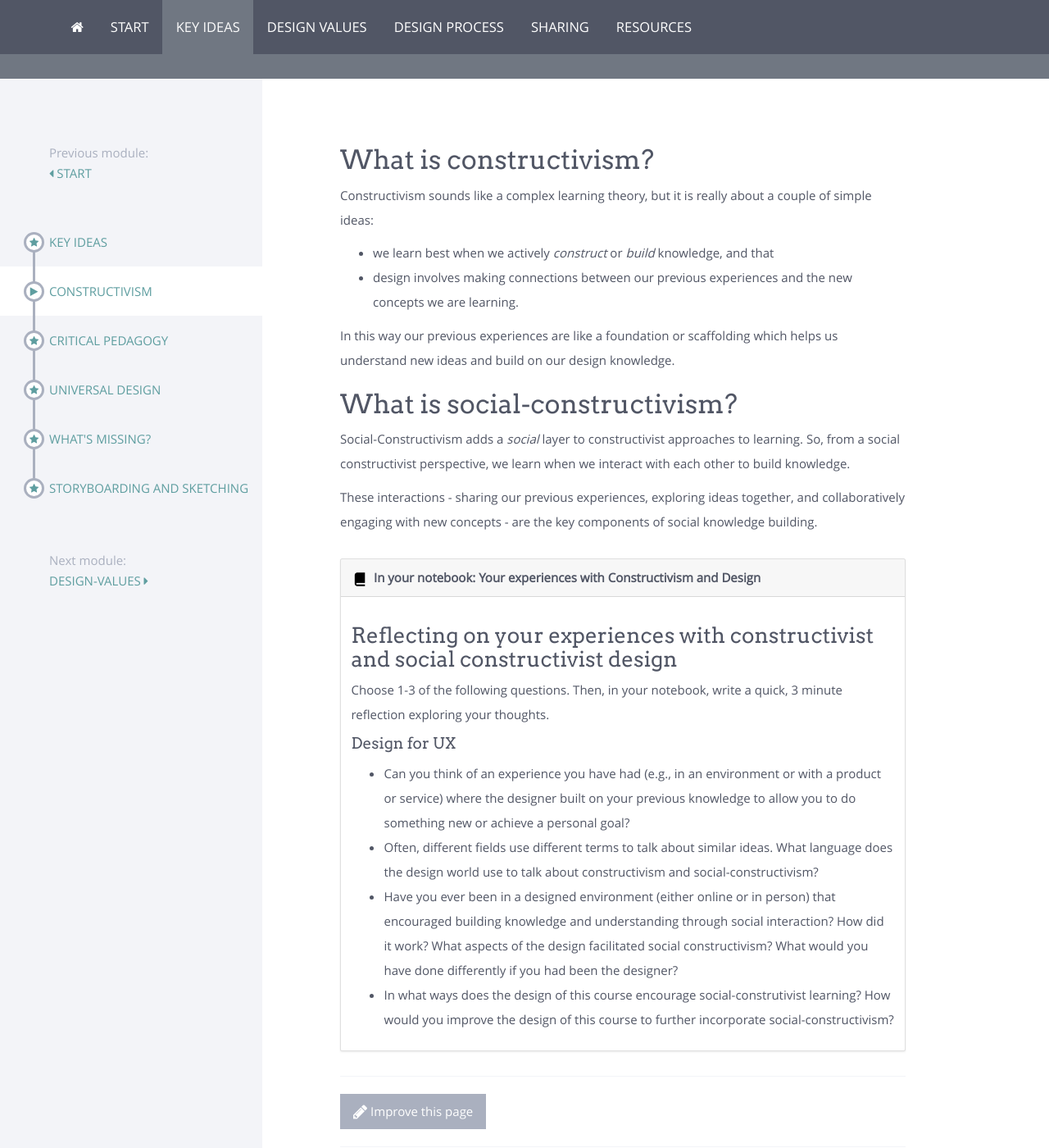
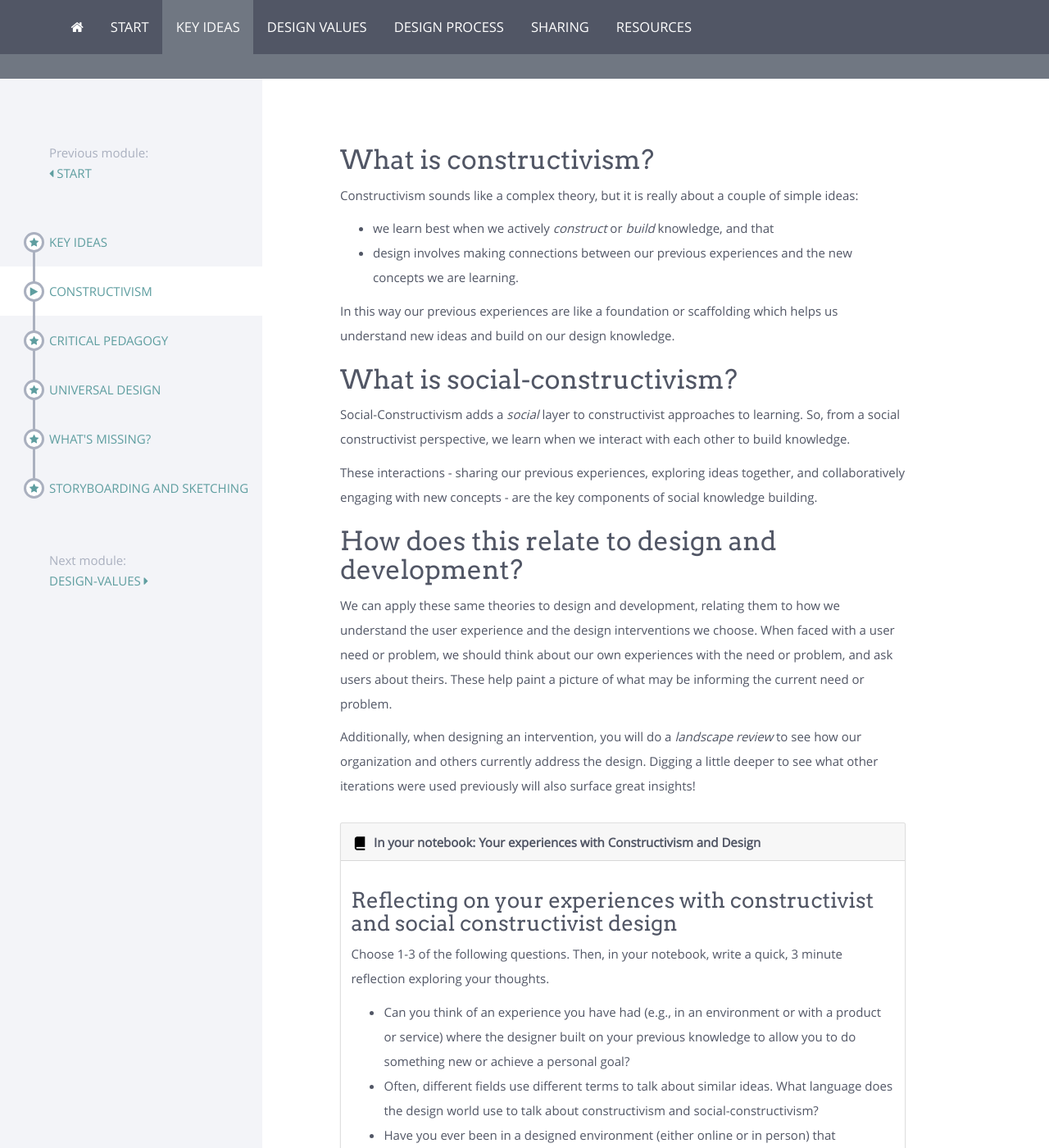
Before and after one commit to ucsdlib/foundations, a Jekyll site: the page built from modules/key-ideas/_posts/2000-01-03-constructivism.html, in a window 1280 px wide and 1400 px high. Shown: the whole window at 82% size. Built offline with Jekyll 4.4.1, drawn with Linux system fonts in a browser that asks for light colours; nearby versions of some CDN libraries.

Commit message:
Update 2000-01-03-constructivism.html

```diff
--- a/modules/key-ideas/_posts/2000-01-03-constructivism.html
+++ b/modules/key-ideas/_posts/2000-01-03-constructivism.html
@@ -4,7 +4,7 @@
 
 <h2>What is constructivism?</h2>
 
-<p>Constructivism sounds like a complex learning theory, but it is really about a couple of simple ideas:</p>
+<p>Constructivism sounds like a complex theory, but it is really about a couple of simple ideas:</p>
 
 <ul>
     <li>we learn best when we actively <em>construct</em> or <em>build</em> knowledge, and that</li>
@@ -19,6 +19,10 @@
 
 <p>These interactions - sharing our previous experiences, exploring ideas together, and collaboratively engaging with new concepts - are the key components of social knowledge building.</p>
 
+<h2>How does this relate to design and development?</h2>
+<p>We can apply these same theories to design and development, relating them to how we understand the user experience and the design interventions we choose. When faced with a user need or problem, we should think about our own experiences with the need or problem, and ask users about theirs. These help paint a picture of what may be informing the current need or problem.</p>
+<p>Additionally, when designing an intervention, you will do a <em>landscape review</em> to see how our organization and others currently address the design. Digging a little deeper to see what other iterations were used previously will also surface great insights!</p>
+
 <div class="card my-5 shadow-sm">
   <div class="card-header">
     <span><a id="constructivism-experiences"></a>{% include icon-notebook.html %}In your notebook: Your experiences with Constructivism and Design</span>
@@ -26,12 +30,11 @@
   <div class="card-body">
     <h3 class="card-title">Reflecting on your experiences with constructivist and social constructivist design</h3>
     <p class="card-text">Choose 1-3 of the following questions. Then, in your notebook, write a quick, 3 minute reflection exploring your thoughts.</p>
-		<h4>Design for UX</h4>
-	  <ul>
-		  <li>Can you think of an experience you have had (e.g., in an environment or with a product or service) where the designer built on your previous knowledge to allow you to do something new or achieve a personal goal?</li>
-		  <li>Often, different fields use different terms to talk about similar ideas. What language does the design world use to talk about constructivism and social-constructivism?</li>
-		  <li>Have you ever been in a designed environment (either online or in person) that encouraged building knowledge and understanding through social interaction? How did it work? What aspects of the design facilitated social constructivism? What would you have done differently if you had been the designer?</li>
-		  <li>In what ways does the design of this course encourage social-construtivist learning? How would you improve the design of this course to further incorporate social-constructivism?</li>
+	<ul>
+		<li>Can you think of an experience you have had (e.g., in an environment or with a product or service) where the designer built on your previous knowledge to allow you to do something new or achieve a personal goal?</li>
+		<li>Often, different fields use different terms to talk about similar ideas. What language does the design world use to talk about constructivism and social-constructivism?</li>
+		<li>Have you ever been in a designed environment (either online or in person) that encouraged building knowledge and understanding through social interaction? How did it work? What aspects of the design facilitated social constructivism? What would you have done differently if you had been the designer?</li>
+		<li>In what ways does the design of this course encourage social-construtivist learning? How would you improve the design of this course to further incorporate social-constructivism?</li>
     </ul>
   </div>
 </div>
```
